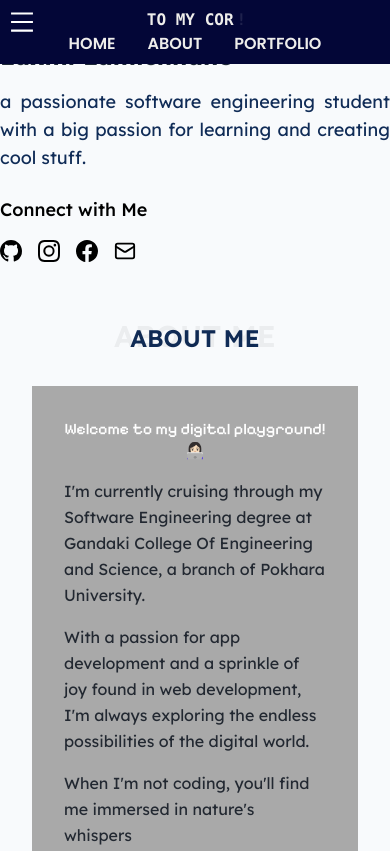
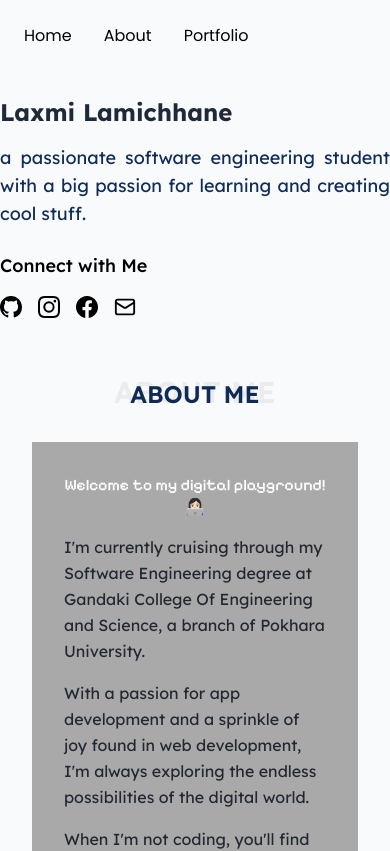
Before and after one commit to llaxmi/llaxmi, a React (Vite) app: page / in a window 390 px wide. Shown: the top 851 px of the page. Built offline with nearby package versions, Linux system fonts and the light colour scheme; a web font is replaced by a local one.

Commit message:
modify navigation section

```diff
--- a/src/components/NavBar.jsx
+++ b/src/components/NavBar.jsx
@@ -1,44 +1,10 @@
-import { useState } from "react";
-import { AiOutlineMenu } from "react-icons/ai";
 import { Link } from "react-scroll";
-import { Typewriter } from "react-simple-typewriter";
 import { navigation } from "../constants/data";
 
 const NavBar = () => {
-  const [open, setOpen] = useState(false);
-
-  const toggleMenu = () => {
-    setOpen((prev) => !prev);
-  };
-
   return (
-    <nav className="bg-tertiary py-2 px-4 font-poppins fixed flex flex-col lg:flex-row w-full justify-between items-center">
-      <div>
-        <div className="lg:hidden flex absolute top-2 left-2">
-          <div className="block lg:hidden">
-            <button
-              className="text-white focus:outline-none"
-              onClick={toggleMenu}
-            >
-              <AiOutlineMenu size={28} />
-            </button>
-          </div>
-        </div>
-
-        <div className="uppercase font-mono font-bold text-primary ">
-          <Typewriter
-            words={["HI", "WELCOME", "TO MY CORNER OF THE INTERNET"]}
-            loop={5}
-            cursor
-            cursorStyle="!"
-            typeSpeed={50}
-            deleteSpeed={40}
-            delaySpeed={1000}
-          />
-        </div>
-      </div>
-
-      <div className="lg:flex lg:flex-row lg:items-center lg:w-auto ssm:hidden cursor-pointer">
+    <div className="flex justify-center">
+      <nav className="pt-4 self-center px-2 flex flex-1 max-w-6xl ">
         {navigation.map((item) => (
           <Link
             key={`link_${item.id}`}
@@ -47,36 +13,13 @@ const NavBar = () => {
             spy={true}
             smooth={true}
             offset={5}
-            className="uppercase font-poppins font-semibold mx-2 text-primary  hover:bg-slate-600 hover:p-2 rounded-lg p-2"
+            className="text-base font-poppins font-normal mx-2 text-black  hover:bg-slate-200  rounded-lg p-2 "
           >
             {item.title}
           </Link>
         ))}
-      </div>
-
-      {open && (
-        <div className="bg-tert flex flex-col justify-center items-center min-h-screen lg:hidden ">
-          <ul className="p-0 m-0">
-            {navigation.map((item) => (
-              <li key={item.id} className="py-2 cursor-pointer">
-                <Link
-                  key={`link_${item.id}`}
-                  activeClass="active"
-                  to={item.title.toLowerCase()}
-                  spy={true}
-                  smooth={true}
-                  offset={-20}
-                  onClick={toggleMenu}
-                  className="block px-4 py-2 bg-teal-700 text-white font-poppins font-semibold hover:bg-secondary rounded-lg transition-all duration-200 text-center my-10"
-                >
-                  {item.title}
-                </Link>
-              </li>
-            ))}
-          </ul>
-        </div>
-      )}
-    </nav>
+      </nav>
+    </div>
   );
 };
 
```
